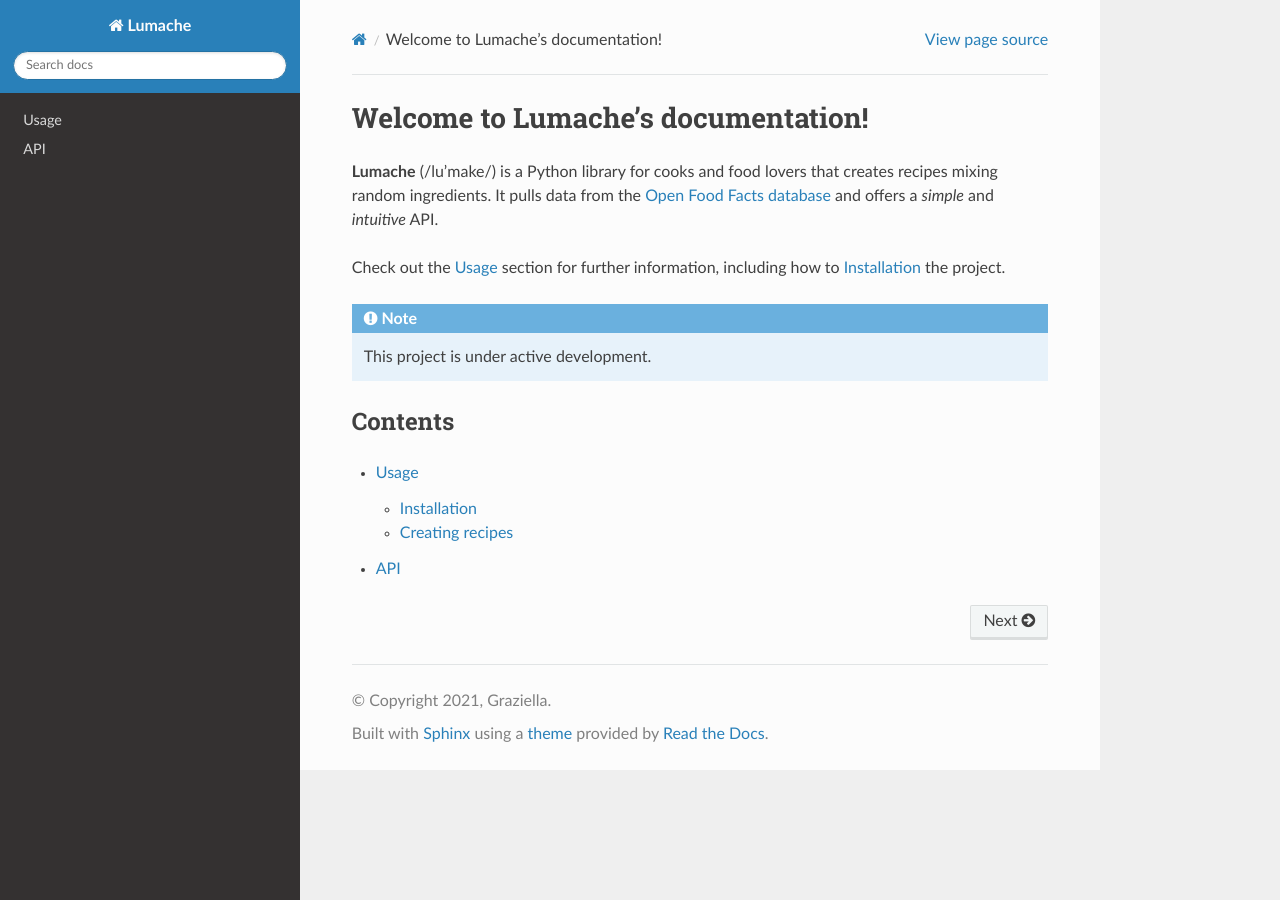
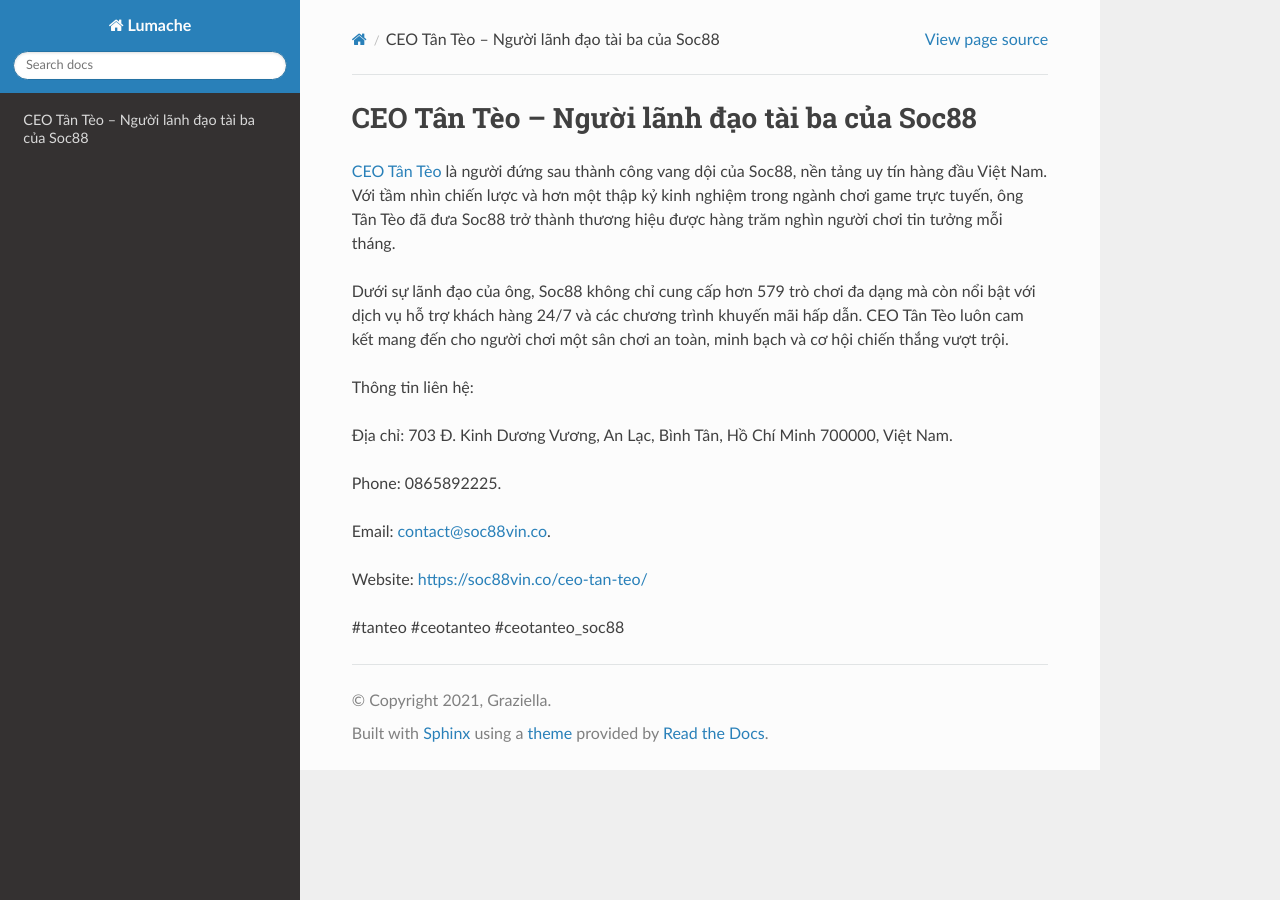
Before and after one commit to parkisngan19/ceotanteo, a Sphinx documentation site: the page built from docs/source/index.rst, in a window 1280 px wide. Built offline with Sphinx 7.4.7 and the Read the Docs theme 3.1.0, drawn with Linux system fonts in a browser that asks for light colours.

Commit message:
Update index.rst

```diff
--- a/docs/source/index.rst
+++ b/docs/source/index.rst
@@ -1,22 +1,18 @@
-Welcome to Lumache's documentation!
+CEO Tân Tèo – Người lãnh đạo tài ba của Soc88
 ===================================
 
-**Lumache** (/lu'make/) is a Python library for cooks and food lovers
-that creates recipes mixing random ingredients.
-It pulls data from the `Open Food Facts database <https://world.openfoodfacts.org/>`_
-and offers a *simple* and *intuitive* API.
+`CEO Tân Tèo <https://soc88vin.co/ceo-tan-teo/>`_ là người đứng sau thành công vang dội của Soc88, nền tảng uy tín hàng đầu Việt Nam. Với tầm nhìn chiến lược và hơn một thập kỷ kinh nghiệm trong ngành chơi game trực tuyến, ông Tân Tèo đã đưa Soc88 trở thành thương hiệu được hàng trăm nghìn người chơi tin tưởng mỗi tháng.
 
-Check out the :doc:`usage` section for further information, including
-how to :ref:`installation` the project.
+Dưới sự lãnh đạo của ông, Soc88 không chỉ cung cấp hơn 579 trò chơi đa dạng mà còn nổi bật với dịch vụ hỗ trợ khách hàng 24/7 và các chương trình khuyến mãi hấp dẫn. CEO Tân Tèo luôn cam kết mang đến cho người chơi một sân chơi an toàn, minh bạch và cơ hội chiến thắng vượt trội.
 
-.. note::
+Thông tin liên hệ:
 
-   This project is under active development.
+Địa chỉ: 703 Đ. Kinh Dương Vương, An Lạc, Bình Tân, Hồ Chí Minh 700000, Việt Nam.
 
-Contents
---------
+Phone: 0865892225.
 
-.. toctree::
+Email: contact@soc88vin.co.
 
-   usage
-   api
+Website: https://soc88vin.co/ceo-tan-teo/
+
+#tanteo #ceotanteo #ceotanteo_soc88
```
